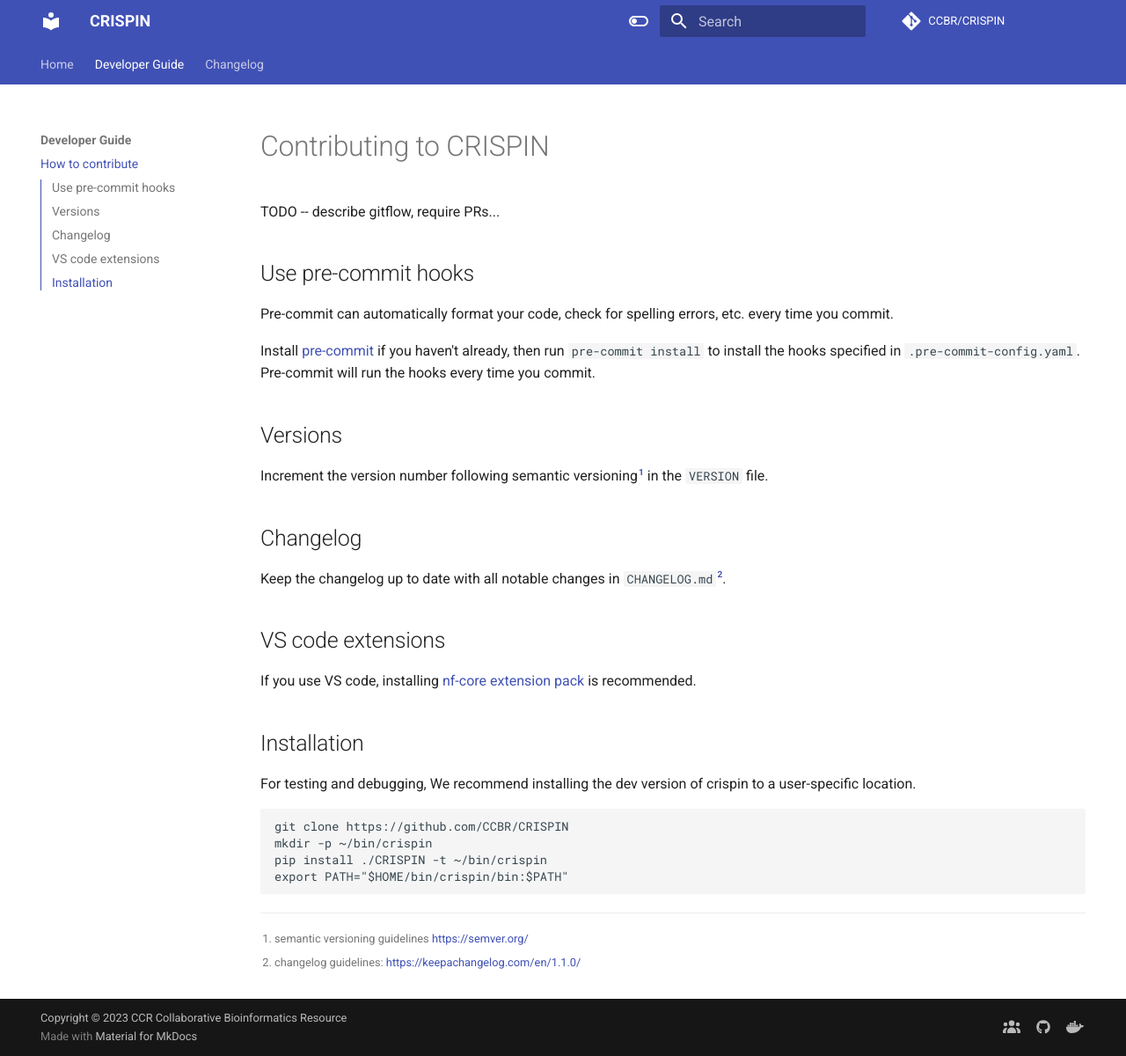
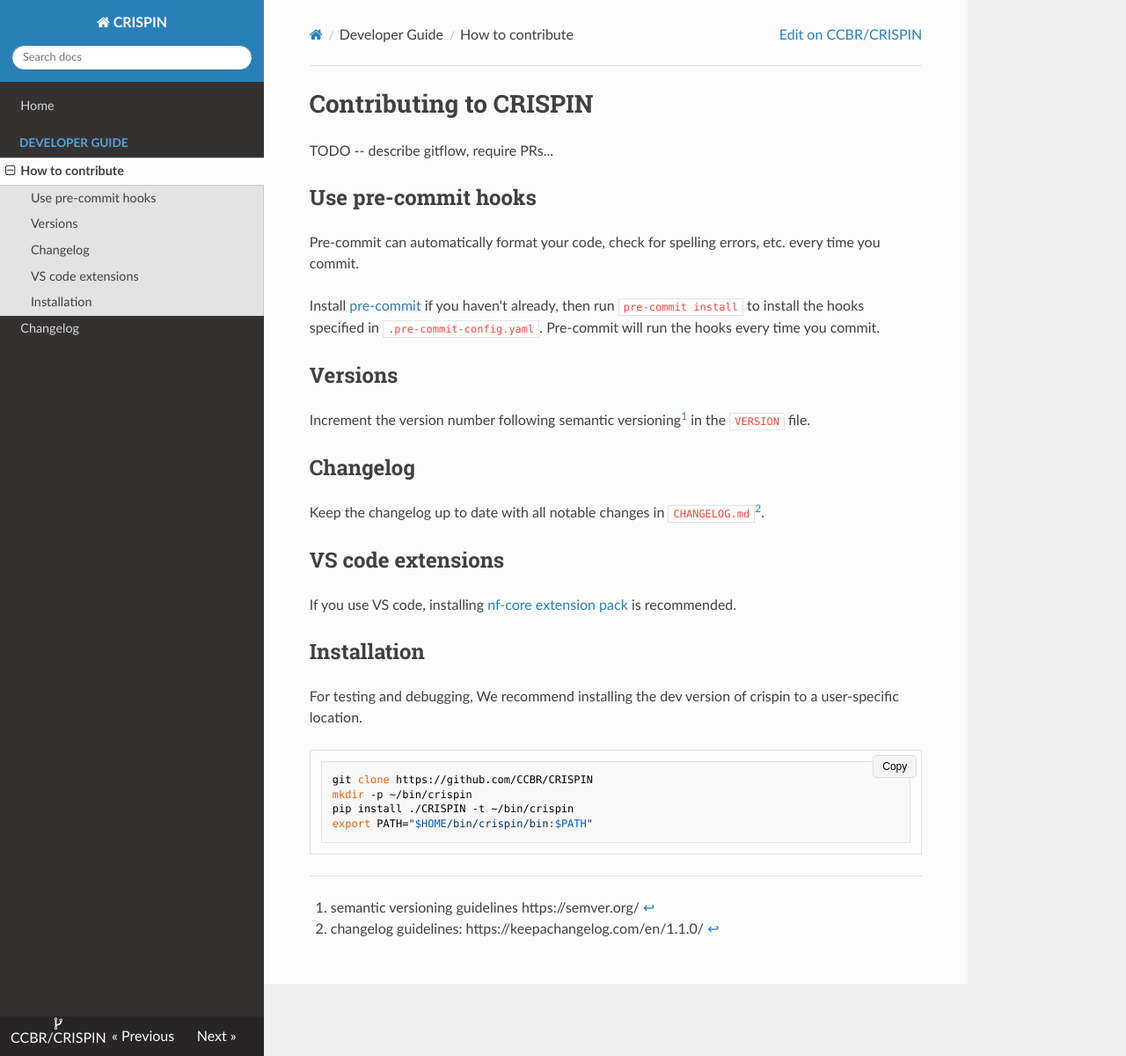
Before and after one commit to abcsFrederick/CRISPIN, an MkDocs documentation site: the page built from docs/contributing.md, in a window 1280 px wide and 1200 px high. Shown: the whole window at 88% size. Built offline with MkDocs 1.6.1, drawn with Linux system fonts in a browser that asks for light colours; nearby versions of some CDN libraries; comment, search, counter and statistics services are not loaded; the version menu is left out.

```diff
--- /dev/null
+++ b/docs/css/custom.css
@@ -0,0 +1,46 @@
+pre {
+    position: relative;
+}
+
+.copy-button {
+    position: absolute;
+    top: 5px;
+    right: 5px;
+    background: #f5f5f5;
+    border: 1px solid #ddd;
+    padding: 5px 10px;
+    cursor: pointer;
+    font-size: 12px;
+    border-radius: 5px;
+}
+
+.copy-button:hover {
+    background: #e0e0e0;
+}
+
+/* Light blue background for notes */
+div.admonition.note {
+    background-color: #e3f2fd;
+    border-left: 5px solid #2196f3;
+    padding: 10px;
+    margin: 10px 0;
+    border-radius: 5px;
+}
+
+/* Light grey background for info */
+div.admonition.info {
+    background-color: #f5f5f5;
+    border-left: 5px solid #9e9e9e;
+    padding: 10px;
+    margin: 10px 0;
+    border-radius: 5px;
+}
+
+/* Orange warning box */
+div.admonition.warning {
+    background-color: #fff3e0;
+    border-left: 5px solid #ff9800;
+    padding: 10px;
+    margin: 10px 0;
+    border-radius: 5px;
+}
--- /dev/null
+++ b/docs/js/custom.js
@@ -0,0 +1,39 @@
+document.addEventListener("DOMContentLoaded", function () {
+    document.querySelectorAll("pre").forEach(function (pre) {
+        let button = document.createElement("button");
+        button.className = "copy-button";
+        button.innerText = "Copy";
+
+        // Ensure button does not get copied
+        button.addEventListener("click", function (event) {
+            event.stopPropagation(); // Prevent event bubbling
+            let codeBlock = pre.querySelector("code"); // Select only the code block
+            if (codeBlock) {
+                let textToCopy = codeBlock.innerText.trim(); // Trim removes trailing newlines
+                navigator.clipboard
+                    .writeText(textToCopy)
+                    .then(() => {
+                        button.innerText = "Copied!";
+                        setTimeout(() => {
+                            button.innerText = "Copy";
+                        }, 1500);
+                    })
+                    .catch((err) => console.error("Copy failed", err));
+            }
+        });
+
+        pre.style.position = "relative"; // Ensure button stays positioned inside block
+        pre.appendChild(button);
+    });
+});
+
+// Below is the Google tag for this account. Copy and paste it in the code of every page of your website, immediately after the <head> element. Don’t add more than one Google tag to each page.
+// <!-- Google tag (gtag.js) -->
+// <script async src="https://www.googletagmanager.com/gtag/js?id=G-D3SL9V30KL"></script>
+// <script>
+//   window.dataLayer = window.dataLayer || [];
+//   function gtag(){dataLayer.push(arguments);}
+//   gtag('js', new Date());
+
+//   gtag('config', 'G-D3SL9V30KL');
+// </script>
--- /dev/null
+++ b/docs/overrides/main.html
@@ -0,0 +1,2 @@
+{% extends "base.html" %}
+{% block breadcrumbs %}{% endblock %}
--- a/mkdocs.yml
+++ b/mkdocs.yml
@@ -9,30 +9,14 @@ repo_url: https://github.com/CCBR/CRISPIN
 edit_uri: https://github.com/CCBR/CRISPIN/edit/main/
 
 # Copyright
-copyright: Copyright &copy; 2023 CCR Collaborative Bioinformatics Resource
+copyright: Copyright &copy; 2023-{{ now().year }} CCR Collaborative Bioinformatics Resource
 
 # Configuration
 theme:
-  name: material
-  features:
-    - navigation.tabs
-    - navigation.top
-    - navigation.indexes
-    - toc.integrate
-  palette:
-    - scheme: default
-      primary: indigo
-      accent: indigo
-      toggle:
-        icon: material/toggle-switch-off-outline
-        name: Switch to dark mode
-    - scheme: slate
-      primary: red
-      accent: red
-      toggle:
-        icon: material/toggle-switch
-        name: Switch to light mode
-
+  name: readthedocs
+  locale: en
+  custom_dir: docs/overrides
+  #
 # Plugins
 plugins:
   - search
@@ -49,14 +33,18 @@ extra:
       link: https://github.com/CCBR
     - icon: fontawesome/brands/docker
       link: https://hub.docker.com/orgs/nciccbr/repositories
-  version:
-    provider: mike
+  # version:
+  #   provider: mike
+
+extra_css:
+  - css/custom.css
+extra_javascript:
+  - js/custom.js
 
 # Extensions
 markdown_extensions:
   - markdown.extensions.admonition
   - markdown.extensions.attr_list
-  - markdown.extensions.md_in_html
   - markdown.extensions.def_list
   - markdown.extensions.footnotes
   - markdown.extensions.meta
@@ -67,16 +55,9 @@ markdown_extensions:
   - pymdownx.caret
   - pymdownx.critic
   - pymdownx.details
-  - pymdownx.emoji:
-      emoji_index: !!python/name:materialx.emoji.twemoji
-      emoji_generator: !!python/name:materialx.emoji.to_svg
   - pymdownx.highlight
   - pymdownx.inlinehilite
   - pymdownx.keys
-  - pymdownx.magiclink:
-      repo_url_shorthand: true
-      user: squidfunk
-      repo: mkdocs-material
   - pymdownx.mark
   - pymdownx.smartsymbols
   - pymdownx.snippets:
```
Also changed, not shown: CHANGELOG.md (+1 -0 lines), docs/overrides/footer.html (added, +7 -0 lines), docs/requirements.txt (+6 -5 lines).
